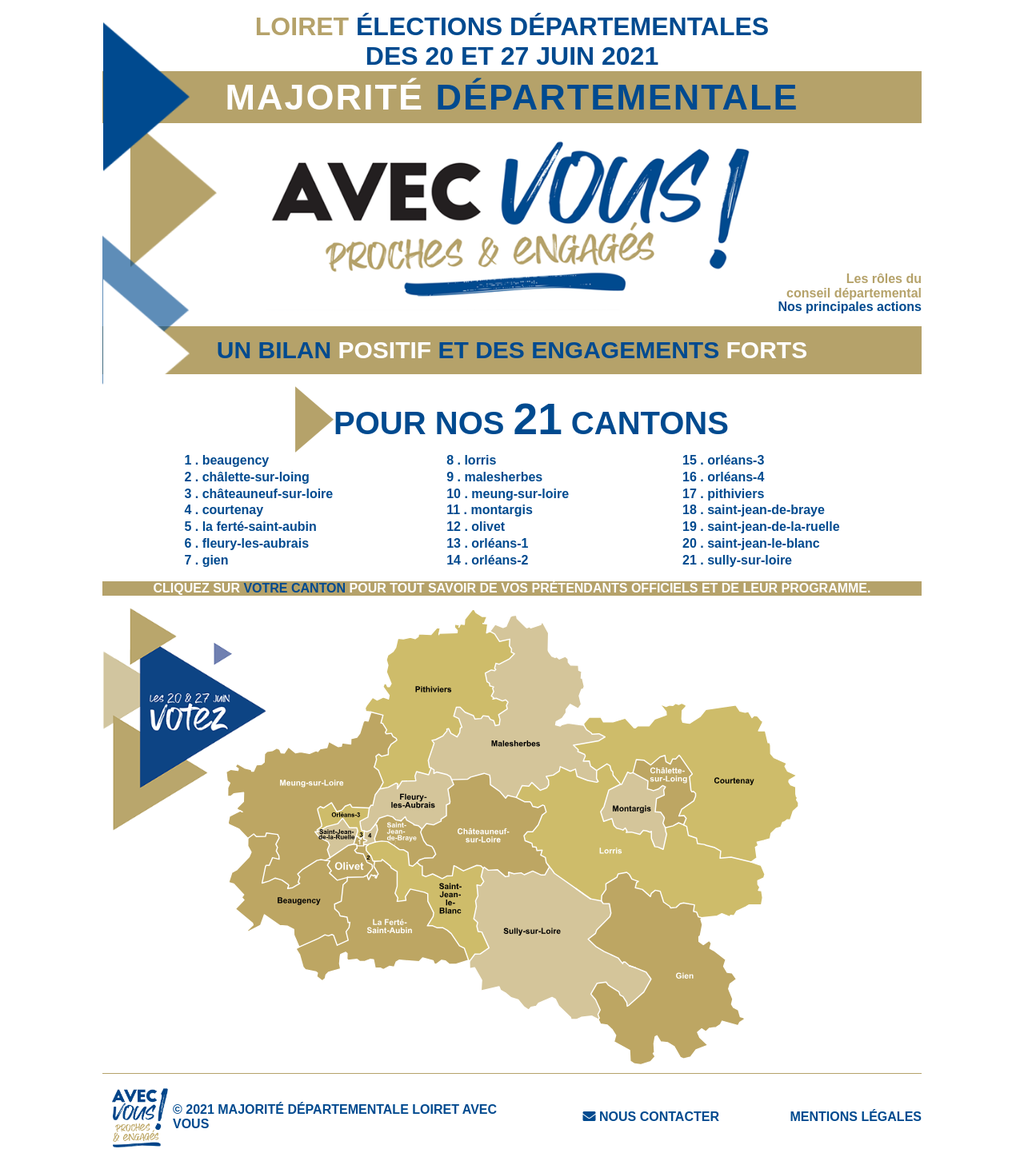
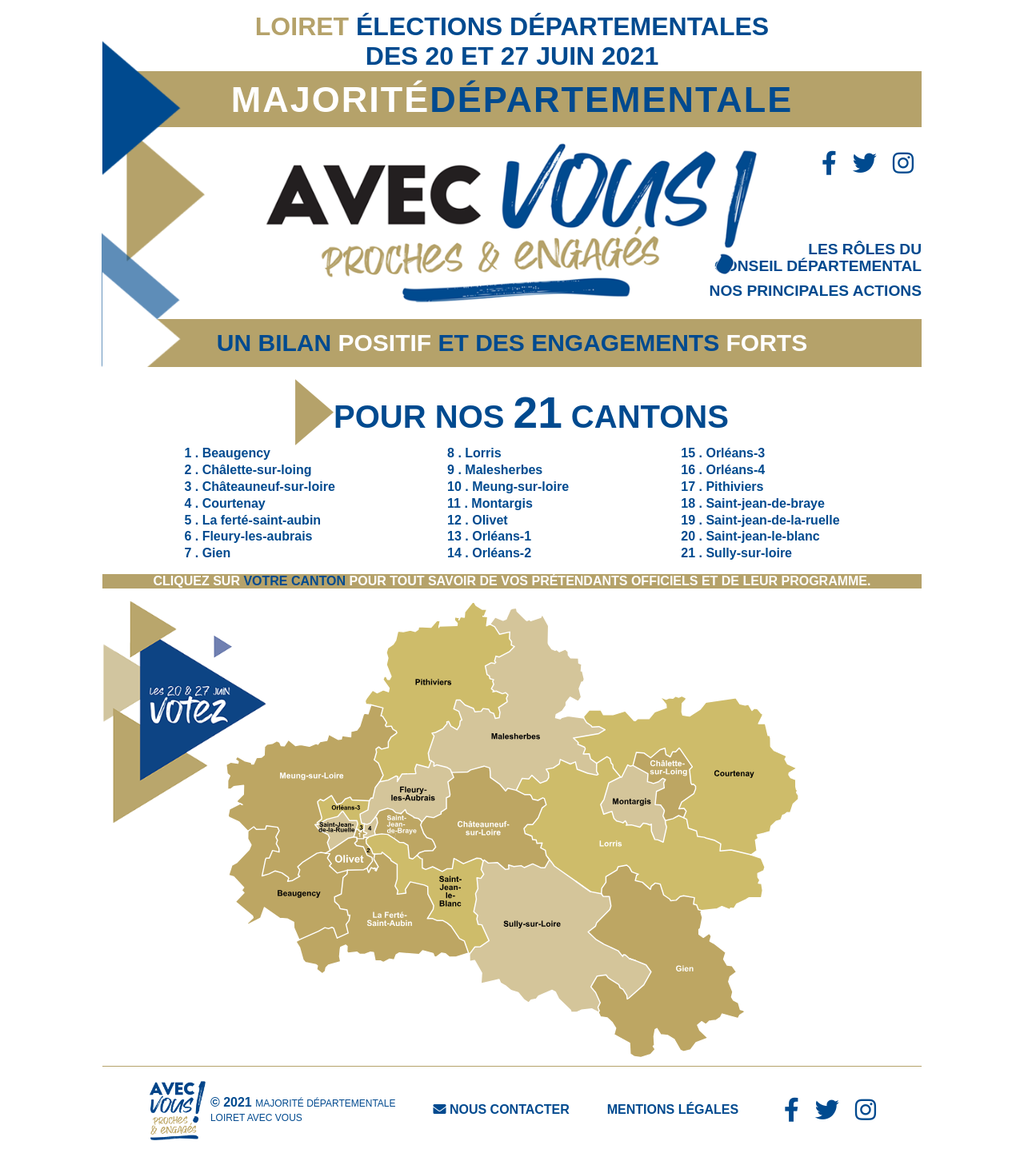
Before and after one commit to saiiimiiir/avec_vous, a React (Create React App) app: page /home in a window 1280 px wide. Shown: the whole page at 80% size. Built offline with nearby package versions, Linux system fonts and the light colour scheme; a web font is replaced by a local one.

Commit message:
correction home et ajout de logo transparent

```diff
--- a/src/App.tsx
+++ b/src/App.tsx
@@ -16,31 +16,37 @@ import Roles from './Pages/Roles';
 function App() {
   return (
   <Router>
+
       <Switch>
         <Route exact path="/">
           <Construction/>
         </Route>
       </Switch>
+
       <Switch>
         <Route exact path="/home">
           <Home />
         </Route>
       </Switch>
+
       <Switch>
         <Route exact path="/role">
           <Roles/>
         </Route>
       </Switch>
+
       <Switch>
         <Route exact path="/actions">
 
         </Route>
       </Switch>
+
       <Switch>
         <Route exact path="/pour-le-canton">
           <Canton/>
         </Route>
       </Switch>
+
     </Router>
   );
 }
--- a/src/Components/Footer.tsx
+++ b/src/Components/Footer.tsx
@@ -1,6 +1,7 @@
 import React, { Component } from 'react'
 import '../scss/Footer.scss'
 import logoLong from '../asset/logo_long.png'
+import { Link } from 'react-router-dom'
 
 export default class Footer extends Component {
     render() {
@@ -8,13 +9,22 @@ export default class Footer extends Component {
             <div id="footer">
                 <div className="logoFooter">
                     <img src={logoLong} alt="" />
-                    <span className="bluetext">© 2021 majorité départementale loiret avec vous</span>
+                    <span className="bluetext">© 2021 <span className="lightWeight">majorité départementale<br />loiret avec vous</span></span>
                 </div>
                 <div className="contact">
-                    <i className="fas fa-envelope"></i> <span className="bluetext">Nous contacter</span>
+                    <a href="mailer:text@loiretavecvous.com">
+                        <i className="fas fa-envelope"></i> <span className="bluetext">Nous contacter</span>
+                    </a>
                 </div>
                 <div className="mention">
-                    <span className="bluetext">mentions légales</span>
+                    <Link to="/mention">
+                        <span className="bluetext">mentions légales</span>
+                    </Link>
+                </div>
+                <div className="socialIcon">
+                    <a href="facebook.com"><i className="fab fa-facebook-f"></i></a>
+                    <a href="twitter.com"><i className="fab fa-twitter"></i></a>
+                    <a href="instagram.com"><i className="fab fa-instagram"></i></a>
                 </div>
             </div>
         )
--- a/src/Components/Header.tsx
+++ b/src/Components/Header.tsx
@@ -1,5 +1,5 @@
 import React, { Component } from 'react'
-import logo from '../asset/logo_header.png'
+import logo from '../asset/acceuil/logo_transparent.png'
 import triangle from '../asset/acceuil/traingles.png'
 import '../scss/Header.scss'
 import { Link } from 'react-router-dom'
@@ -11,23 +11,28 @@ export default class Header extends Component {
                 <div className="titre">
                     <h1 className="titreText">
                         <span>LOIRET</span> éLECTIONS DéPARTEMENTALES<br/>
-                    des 20 et 27 JUIN 2021
+                        des 20 et 27 JUIN 2021
                     </h1>
                 </div>
                 <div className="containerTitre">
-                    <h2 className="sousTitre">
-                        <span className="whiteText">majorité</span> <span className="bluetext">départementale</span>
-                    </h2>
+
+                        <h2 className="whiteText">majorité</h2> <h2 className="bluetext">départementale</h2>
+
                 </div>
                 <div className="imageContainer">
                     <img id="logoImg" src={logo} alt="Logo avec vous !" />
                     <img src={triangle} id="trinagle"/>
+                    <div className="socialIcon">
+                        <a href="facebook.com"><i className="fab fa-facebook-f"></i></a>
+                        <a href="twitter.com"><i className="fab fa-twitter"></i></a>
+                        <a href="instagram.com"><i className="fab fa-instagram"></i></a>
+                    </div>
                     <div className="nav">
                         <nav>
                             <ul>
                                 <li>
                                     <Link to="/role" >
-                                        <span className="yellowText">
+                                        <span className="textMenu">
                                             Les rôles du <br />
                                             conseil départemental
                                         </span>
@@ -35,7 +40,9 @@ export default class Header extends Component {
                                 </li>
                                 <li>
                                     <Link to="/actions" >
-                                        Nos principales actions
+                                        <span className="textMenu">
+                                            Nos principales actions
+                                        </span>
                                     </Link>
                                 </li>
                             </ul>
--- a/src/Pages/Home.tsx
+++ b/src/Pages/Home.tsx
@@ -34,7 +34,7 @@ export default class Home extends Component<{},HomeState> {
                                 console.log(this.state.idCantonSelected)
                             }}
                             onMouseLeave={()=>this.setState({idCantonSelected : 0})}
-                            >1 . beaugency</span>
+                            >1 . Beaugency</span>
                             <span className="cantonText"
                             onMouseOver={(e : any)=>{
                                 this.setState({
@@ -43,7 +43,7 @@ export default class Home extends Component<{},HomeState> {
                                 console.log(this.state.idCantonSelected)
                             }}
                             onMouseLeave={()=>this.setState({idCantonSelected : 0})}
-                            >2 . châlette-sur-loing</span>
+                            >2 . Châlette-sur-loing</span>
                             <span className="cantonText"
                             onMouseOver={(e : any)=>{
                                 this.setState({
@@ -52,7 +52,7 @@ export default class Home extends Component<{},HomeState> {
                                 console.log(this.state.idCantonSelected)
                             }}
                             onMouseLeave={()=>this.setState({idCantonSelected : 0})}
-                            >3 . châteauneuf-sur-loire</span>
+                            >3 . Châteauneuf-sur-loire</span>
                             <span className="cantonText"
                             onMouseOver={(e : any)=>{
                                 this.setState({
@@ -61,7 +61,7 @@ export default class Home extends Component<{},HomeState> {
                                 console.log(this.state.idCantonSelected)
                             }}
                             onMouseLeave={()=>this.setState({idCantonSelected : 0})}
-                            >4 . courtenay</span>
+                            >4 . Courtenay</span>
                             <span className="cantonText"
                             onMouseOver={(e : any)=>{
                                 this.setState({
@@ -70,7 +70,7 @@ export default class Home extends Component<{},HomeState> {
                                 console.log(this.state.idCantonSelected)
                             }}
                             onMouseLeave={()=>this.setState({idCantonSelected : 0})}
-                            >5 . la ferté-saint-aubin</span>
+                            >5 . La ferté-saint-aubin</span>
                             <span className="cantonText"
                             onMouseOver={(e : any)=>{
                                 this.setState({
@@ -79,7 +79,7 @@ export default class Home extends Component<{},HomeState> {
                                 console.log(this.state.idCantonSelected)
                             }}
                             onMouseLeave={()=>this.setState({idCantonSelected : 0})}
-                            >6 . fleury-les-aubrais</span>
+                            >6 . Fleury-les-aubrais</span>
                             <span className="cantonText"
                             onMouseOver={(e : any)=>{
                                 this.setState({
@@ -88,7 +88,7 @@ export default class Home extends Component<{},HomeState> {
                                 console.log(this.state.idCantonSelected)
                             }}
                             onMouseLeave={()=>this.setState({idCantonSelected : 0})}
-                            >7 . gien</span>
+                            >7 . Gien</span>
                         </div>
                         <div>
                             <span className="cantonText"
@@ -99,7 +99,7 @@ export default class Home extends Component<{},HomeState> {
                                 console.log(this.state.idCantonSelected)
                             }}
                             onMouseLeave={()=>this.setState({idCantonSelected : 0})}
-                            >8 . lorris</span>
+                            >8 . Lorris</span>
                             <span className="cantonText"
                             onMouseOver={(e : any)=>{
                                 this.setState({
@@ -108,7 +108,7 @@ export default class Home extends Component<{},HomeState> {
                                 console.log(this.state.idCantonSelected)
                             }}
                             onMouseLeave={()=>this.setState({idCantonSelected : 0})}
-                            >9 . malesherbes</span>
+                            >9 . Malesherbes</span>
                             <span className="cantonText"
                             onMouseOver={(e : any)=>{
                                 this.setState({
@@ -117,7 +117,7 @@ export default class Home extends Component<{},HomeState> {
                                 console.log(this.state.idCantonSelected)
                             }}
                             onMouseLeave={()=>this.setState({idCantonSelected : 0})}
-                            >10 . meung-sur-loire</span>
+                            >10 . Meung-sur-loire</span>
                             <span className="cantonText"
                             onMouseOver={(e : any)=>{
                                 this.setState({
@@ -126,7 +126,7 @@ export default class Home extends Component<{},HomeState> {
                                 console.log(this.state.idCantonSelected)
                             }}
                             onMouseLeave={()=>this.setState({idCantonSelected : 0})}
-                            >11 . montargis</span>
+                            >11 . Montargis</span>
                             <span className="cantonText"
                             onMouseOver={(e : any)=>{
                                 this.setState({
@@ -135,7 +135,7 @@ export default class Home extends Component<{},HomeState> {
                                 console.log(this.state.idCantonSelected)
                             }}
                             onMouseLeave={()=>this.setState({idCantonSelected : 0})}
-                            >12 . olivet</span>
+                            >12 . Olivet</span>
                             <span className="cantonText"
                             onMouseOver={(e : any)=>{
                                 this.setState({
@@ -144,7 +144,7 @@ export default class Home extends Component<{},HomeState> {
                                 console.log(this.state.idCantonSelected)
                             }}
                             onMouseLeave={()=>this.setState({idCantonSelected : 0})}
-                            >13 . orléans-1</span>
+                            >13 . Orléans-1</span>
                             <span className="cantonText"
                             onMouseOver={(e : any)=>{
                                 this.setState({
@@ -153,7 +153,7 @@ export default class Home extends Component<{},HomeState> {
                                 console.log(this.state.idCantonSelected)
                             }}
                             onMouseLeave={()=>this.setState({idCantonSelected : 0})}
-                            >14 . orléans-2</span>
+                            >14 . Orléans-2</span>
                         </div>
                         <div>
                             <span className="cantonText"
@@ -164,7 +164,7 @@ export default class Home extends Component<{},HomeState> {
                                 console.log(this.state.idCantonSelected)
                             }}
                             onMouseLeave={()=>this.setState({idCantonSelected : 0})}
-                            >15 . orléans-3</span>
+                            >15 . Orléans-3</span>
                             <span className="cantonText"
                             onMouseOver={(e : any)=>{
                                 this.setState({
@@ -173,7 +173,7 @@ export default class Home extends Component<{},HomeState> {
                                 console.log(this.state.idCantonSelected)
                             }}
                             onMouseLeave={()=>this.setState({idCantonSelected : 0})}
-                            >16 . orléans-4</span>
+                            >16 . Orléans-4</span>
                             <span className="cantonText"
                             onMouseOver={(e : any)=>{
                                 this.setState({
@@ -182,7 +182,7 @@ export default class Home extends Component<{},HomeState> {
                                 console.log(this.state.idCantonSelected)
                             }}
                             onMouseLeave={()=>this.setState({idCantonSelected : 0})}
-                            >17 . pithiviers</span>
+                            >17 . Pithiviers</span>
                             <span className="cantonText"
                             onMouseOver={(e : any)=>{
                                 this.setState({
@@ -191,7 +191,7 @@ export default class Home extends Component<{},HomeState> {
                                 console.log(this.state.idCantonSelected)
                             }}
                             onMouseLeave={()=>this.setState({idCantonSelected : 0})}
-                            >18 . saint-jean-de-braye</span>
+                            >18 . Saint-jean-de-braye</span>
                             <span className="cantonText"
                             onMouseOver={(e : any)=>{
                                 this.setState({
@@ -200,7 +200,7 @@ export default class Home extends Component<{},HomeState> {
                                 console.log(this.state.idCantonSelected)
                             }}
                             onMouseLeave={()=>this.setState({idCantonSelected : 0})}
-                            >19 . saint-jean-de-la-ruelle</span>
+                            >19 . Saint-jean-de-la-ruelle</span>
                             <span className="cantonText"
                             onMouseOver={(e : any)=>{
                                 this.setState({
@@ -209,7 +209,7 @@ export default class Home extends Component<{},HomeState> {
                                 console.log(this.state.idCantonSelected)
                             }}
                             onMouseLeave={()=>this.setState({idCantonSelected : 0})}
-                            >20 . saint-jean-le-blanc</span>
+                            >20 . Saint-jean-le-blanc</span>
                             <span className="cantonText"
                             onMouseOver={(e : any)=>{
                                 this.setState({
@@ -218,7 +218,7 @@ export default class Home extends Component<{},HomeState> {
                                 console.log(this.state.idCantonSelected)
                             }}
                             onMouseLeave={()=>this.setState({idCantonSelected : 0})}
-                            >21 . sully-sur-loire</span>
+                            >21 . Sully-sur-loire</span>
                         </div>
                     </div>
                 </div>
--- a/src/Pages/Roles.tsx
+++ b/src/Pages/Roles.tsx
@@ -1,11 +1,19 @@
 import React, { Component } from 'react'
+import Footer from '../Components/Footer'
+import Header from '../Components/Header'
 import '../scss/Roles.scss'
 
 export default class Roles extends Component {
     render() {
         return (
             <div id="roles">
-
+                <Header/>
+                <div id="roles">
+                    <div className="titreRole">
+                        <i className="fas fa-long-arrow-alt-right"></i> <span className="yellowText">LES ROLES DU CONSEIL DÉPARTEMENTAL</span>
+                    </div>
+                </div>
+                <Footer/>
             </div>
         )
     }
--- a/src/scss/Footer.scss
+++ b/src/scss/Footer.scss
@@ -5,20 +5,43 @@
     padding: 10px 0px;
     display: flex;
     flex-direction: row;
-    justify-content: space-between;
+    justify-content: space-evenly;
     align-items: center;
     border-top: 1px solid $yellow;
     .logoFooter{
-        width : 50%;
         @include flexCenter(row);
+        .lightWeight{
+            font-weight: 200;
+            font-size: 12px;
+        }
         img{
             width: 88px;
             height: 88px;
         }
     }
     .contact{
+        a{
+            text-decoration: none;
+
+        }
         i{
             color : $blue;
         }
     }
+    .mention{
+        a{
+            text-decoration: none;
+
+        }
+    }
+    .socialIcon{
+            i{
+                color : $blue;
+                margin: 10px;
+                font-size: 30px;
+            }
+            i:hover{
+                color : $yellow;
+            }
+        }
 }
--- a/src/scss/Header.scss
+++ b/src/scss/Header.scss
@@ -16,15 +16,15 @@
     .containerTitre{
         background-color: $yellow;
         width: 100%;
+        height: 70px;
         @include flexCenter(row);
 
-        .sousTitre{
+        h2{
             letter-spacing: 2px;
             text-align: center;
             vertical-align: middle;
             font-size: 45px;
-            letter-spacing: 2px;
-            line-height: 65px;
+            line-height: 100%;
 
         }
     }
@@ -33,8 +33,8 @@
         position: relative;
         width: 100%;
         #trinagle{
-            height: 200%;
-            left: 0;
+            height: 190%;
+            left: -1px;
             top: 50%;
             transform: translate(0,-50%);
             position: absolute;
@@ -48,20 +48,41 @@
             width : 60%;
             align-self: center;
         }
+        .socialIcon{
+            position: absolute;
+            right: 0;
+            top : 20px;
+            a{
+                text-decoration: none;
+                color : $blue;
+                i{
+                    margin: 10px;
+                    font-size: 30px;
+                }
+                i:hover{
+                    color : $yellow;
+                }
+            }
+        }
         .nav{
             margin: auto 0px 15px auto;
             li{
                 list-style: none;
                 text-align: right;
                 @include typoSemiBold;
-                font-size: 1rem;
+                font-size: 1.2rem;
                 line-height: 110%;
+                text-transform: uppercase;
+                margin-bottom: 10px;
                 a{
                     text-decoration: none;
                     color: $blue;
                 }
                 a:visited{
                     color: $blue;
+                }
+                .textMenu:hover{
+                    color : $yellow;
                 }
             }
         }
--- a/src/scss/Home.scss
+++ b/src/scss/Home.scss
@@ -1,8 +1,7 @@
 @import './Setup.scss';
 
 #home{
-    width: 80%;
-    margin: 0 auto;
+    @include pannelCenter();
     .cantons{
         .titreCantons{
         @include flexCenter(row);
--- a/src/scss/Map.scss
+++ b/src/scss/Map.scss
@@ -16,15 +16,15 @@
 }
 
 .cls-1:hover {
-    fill: $blue;
+    fill: $hoverBlue;
 }
 
 .cls-2:hover {
-    fill: $blue;
+    fill: $hoverBlue;
 }
 
 .cls-3:hover {
-    fill: $blue;
+    fill: $hoverBlue;
 }
 
 .cls-4 {
--- a/src/scss/Roles.scss
+++ b/src/scss/Roles.scss
@@ -0,0 +1,14 @@
+@import './Setup.scss';
+
+#roles{
+    @include pannelCenter();
+    .titreRole{
+        @include flexCenter(row);
+        i{
+        color : $blue;
+        font-size: 40px;
+        vertical-align: center;
+    }
+    }
+
+}
--- a/src/scss/Setup.scss
+++ b/src/scss/Setup.scss
@@ -13,6 +13,11 @@ $hoverBlue : #0076BD;
 @mixin typoExtraBold(){
     font-family: 'Biryani', sans-serif;
     font-weight: 800;
+}
+
+@mixin pannelCenter(){
+    width: 80%;
+    margin: 10px auto;
 }
 
 @mixin typoSemiBold(){
```
Also changed, not shown: src/asset/acceuil/logo_transparent.png (added).
